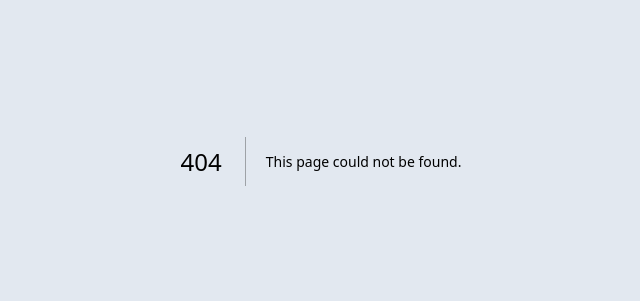
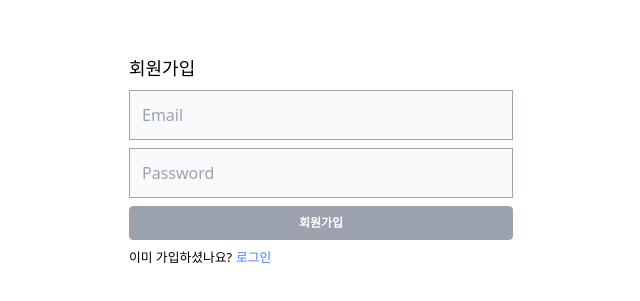
Before and after one commit to jmeno1011/shopping-t, a Next.js app: page /join in a window 1280 px wide. Before the commit this address had no page. Shown: the part 239-540 px from the top of the page, without its empty margins (319-959 px from the left). Built offline with nearby package versions, Linux system fonts and the light colour scheme; no server answers.

Commit message:
add join, login page

```diff
--- a/package.json
+++ b/package.json
@@ -22,6 +22,7 @@
     "typescript": "4.9.5"
   },
   "devDependencies": {
+    "@iconify/react": "^4.1.0",
     "autoprefixer": "^10.4.13",
     "postcss": "^8.4.21",
     "tailwindcss": "^3.2.4"
--- /dev/null
+++ b/src/components/auth/SocialButtonGroup.tsx
@@ -0,0 +1,52 @@
+import {
+    GithubAuthProvider,
+    GoogleAuthProvider,
+    signInWithPopup,
+  } from "firebase/auth";
+  import { auth } from "firebaseConfig";
+  import { Icon } from "@iconify/react";
+  import { MouseEvent } from "react";
+  import { useRouter } from "next/router";
+
+  export default function SocialButtonGroup() {
+    const router = useRouter();
+    const onSocialClick = (e: MouseEvent<HTMLButtonElement>) => {
+      const {
+        currentTarget: { name },
+      } = e;
+      let provider: any;
+      if (name === "google") {
+        provider = new GoogleAuthProvider();
+      } else if (name === "github") {
+        provider = new GithubAuthProvider();
+      }
+      signInWithPopup(auth, provider)
+        .then((result) => {
+          const user = result.user;
+          router.push("/");
+        })
+        .catch((error) => {
+          const errorMessage = error.message;
+        });
+    };
+    return (
+      <div className="flex gap-2">
+        <button
+          onClick={onSocialClick}
+          name="google"
+          className="w-[calc(100%-0.25rem)] flex justify-center py-2 mb-1 text-xs font-bold text-white uppercase bg-gray-400 border border-gray-400 rounded cursor-pointer"
+        >
+          <span className="mr-1">Continue with Google</span>
+          <Icon className="text-base" icon="mdi:google-plus" />
+        </button>
+        <button
+          onClick={onSocialClick}
+          name="github"
+          className="w-[calc(100%-0.25rem)] flex justify-center py-2 mb-1 text-xs font-bold text-white uppercase bg-gray-400 border border-gray-400 rounded cursor-pointer"
+        >
+          <span className="mr-1">Continue with Github</span>
+          <Icon className="text-base" icon="mdi:github" />
+        </button>
+      </div>
+    );
+  }
--- a/src/pages/index.tsx
+++ b/src/pages/index.tsx
@@ -2,6 +2,7 @@ import Carousel from "@/components/carousel/Carousel";
 import Auth from "@/components/modal/Auth";
 import { auth } from "firebaseConfig";
 import Head from "next/head";
+import Link from "next/link";
 import { useRouter } from "next/router";
 import { useEffect, useState } from "react";
 
@@ -49,7 +50,7 @@ export default function Home() {
               shopping-t
             </h1>
             <div>
-              {isLoggedIn ? <><span>{userName}님 어서오세요</span> / <button onClick={onSignOut}>로그아웃</button></> : <button onClick={() => setIsOpen(!isOepn)}>로그인</button>}
+              {isLoggedIn ? <><span>{userName}님 어서오세요</span> / <button onClick={onSignOut}>로그아웃</button></> : <Link href="/login">로그인</Link>}
             </div>
           </div>
           {/* search / profile / cart */}
--- /dev/null
+++ b/src/pages/join.tsx
@@ -0,0 +1,79 @@
+import { createUserWithEmailAndPassword } from 'firebase/auth';
+import { auth } from 'firebaseConfig';
+import Link from 'next/link';
+import { useRouter } from 'next/router';
+import React, { ChangeEvent, FormEvent, useState } from 'react'
+
+export default function Join() {
+    const router = useRouter();
+    const [email, setEmail] = useState("");
+    const [password, setPassword] = useState("");
+    const [error, setError] = useState("");
+
+    const onChange = (e: ChangeEvent<HTMLInputElement>) => {
+      const {
+        target: { name, value },
+      } = e;
+      if (name === "email") {
+        setEmail(value);
+      } else if (name === "password") {
+        setPassword(value);
+      }
+    };
+
+    const onSubmit = (e: FormEvent<HTMLFormElement>) => {
+      e.preventDefault();
+      createUserWithEmailAndPassword(auth, email, password)
+        .then((userCredentail) => {
+          console.log(userCredentail.user);
+          router.push("/login");
+        })
+        .catch((error) => {
+          const errorMessage = error.message;
+          console.log(error.code);
+          setError(errorMessage);
+        });
+    };
+
+    return (
+      <div className="bg-white">
+        <div className="flex flex-col items-center justify-center h-screen p-6">
+          <div className="w-10/12 mx-auto md:w-96">
+            <h1 className="mb-2 text-lg font-medium">회원가입</h1>
+            <form className="flex flex-col justify-center" onSubmit={onSubmit}>
+              <div className="mb-2">
+                <input
+                  name="email"
+                  placeholder="Email"
+                  type="email"
+                  className="w-full p-3 transition duration-200 border border-gray-400 bg-gray-50 focus:bg-white hover:bg-white"
+                  value={email}
+                  onChange={onChange}
+                />
+              </div>
+              <div className="mb-2">
+                <input
+                  name="password"
+                  placeholder="Password"
+                  type="password"
+                  className="w-full p-3 transition duration-200 border border-gray-400 bg-gray-50 focus:bg-white hover:bg-white"
+                  value={password}
+                  onChange={onChange}
+                />
+              </div>
+              {error && <span className="mb-2 text-red-500">{error}</span>}
+              <button className="w-full py-2 mb-1 text-xs font-bold text-white uppercase bg-gray-400 border border-gray-400 rounded cursor-pointer">
+                회원가입
+              </button>
+            </form>
+            <small>
+              이미 가입하셨나요?
+              <Link href="/login" className="ml-1 text-blue-500 uppercase">
+                로그인
+              </Link>
+            </small>
+          </div>
+        </div>
+      </div>
+    );
+  }
--- /dev/null
+++ b/src/pages/login.tsx
@@ -0,0 +1,81 @@
+import SocialButtonGroup from '@/components/auth/SocialButtonGroup';
+import { signInWithEmailAndPassword } from 'firebase/auth';
+import { auth } from 'firebaseConfig';
+import Link from 'next/link';
+import { useRouter } from 'next/router';
+import React, { ChangeEvent, FormEvent, useState } from 'react'
+
+export default function Login() {
+    const router = useRouter();
+    const [email, setEmail] = useState("");
+    const [password, setPassword] = useState("");
+    const [error, setError] = useState("");
+
+    const onChange = (e: ChangeEvent<HTMLInputElement>) => {
+      const {
+        target: { name, value },
+      } = e;
+      if (name === "email") {
+        setEmail(value);
+      } else if (name === "password") {
+        setPassword(value);
+      }
+    };
+
+    const onSubmit = (e: FormEvent<HTMLFormElement>) => {
+      e.preventDefault();
+      signInWithEmailAndPassword(auth, email, password)
+        .then((userCredentail) => {
+          console.log(userCredentail.user);
+          router.push("/");
+        })
+        .catch((error) => {
+          const errorMessage = error.message;
+          console.log(error.code);
+          setError(errorMessage);
+        });
+    };
+
+    return (
+      <div className="bg-white">
+        <div className="flex flex-col items-center justify-center h-screen p-6">
+          <div className="w-10/12 mx-auto md:w-96">
+            <h1 className="mb-2 text-lg font-medium">로그인</h1>
+            <form onSubmit={onSubmit}>
+              <div className="mb-2">
+                <input
+                  name="email"
+                  placeholder="Email"
+                  type="email"
+                  className="w-full p-3 transition duration-200 border border-gray-400 bg-gray-50 focus:bg-white hover:bg-white"
+                  value={email}
+                  onChange={onChange}
+                />
+              </div>
+              <div className="mb-2">
+                <input
+                  name="password"
+                  placeholder="Password"
+                  type="password"
+                  className="w-full p-3 transition duration-200 border border-gray-400 bg-gray-50 focus:bg-white hover:bg-white"
+                  value={password}
+                  onChange={onChange}
+                />
+              </div>
+              {error && <span className="mb-2 text-red-500">{error}</span>}
+              <button className="w-full py-2 mb-1 text-xs font-bold text-white uppercase bg-gray-400 border border-gray-400 rounded cursor-pointer">
+                로그인
+              </button>
+            </form>
+            <SocialButtonGroup />
+            <small>
+              아직 아이디가 없나요
+              <Link href="/join" className="ml-1 text-blue-500 uppercase">
+                회원가입
+              </Link>
+            </small>
+          </div>
+        </div>
+      </div>
+    );
+  }
```
Also changed, not shown: 2 other files (tests, documents, lock files or other folders).
